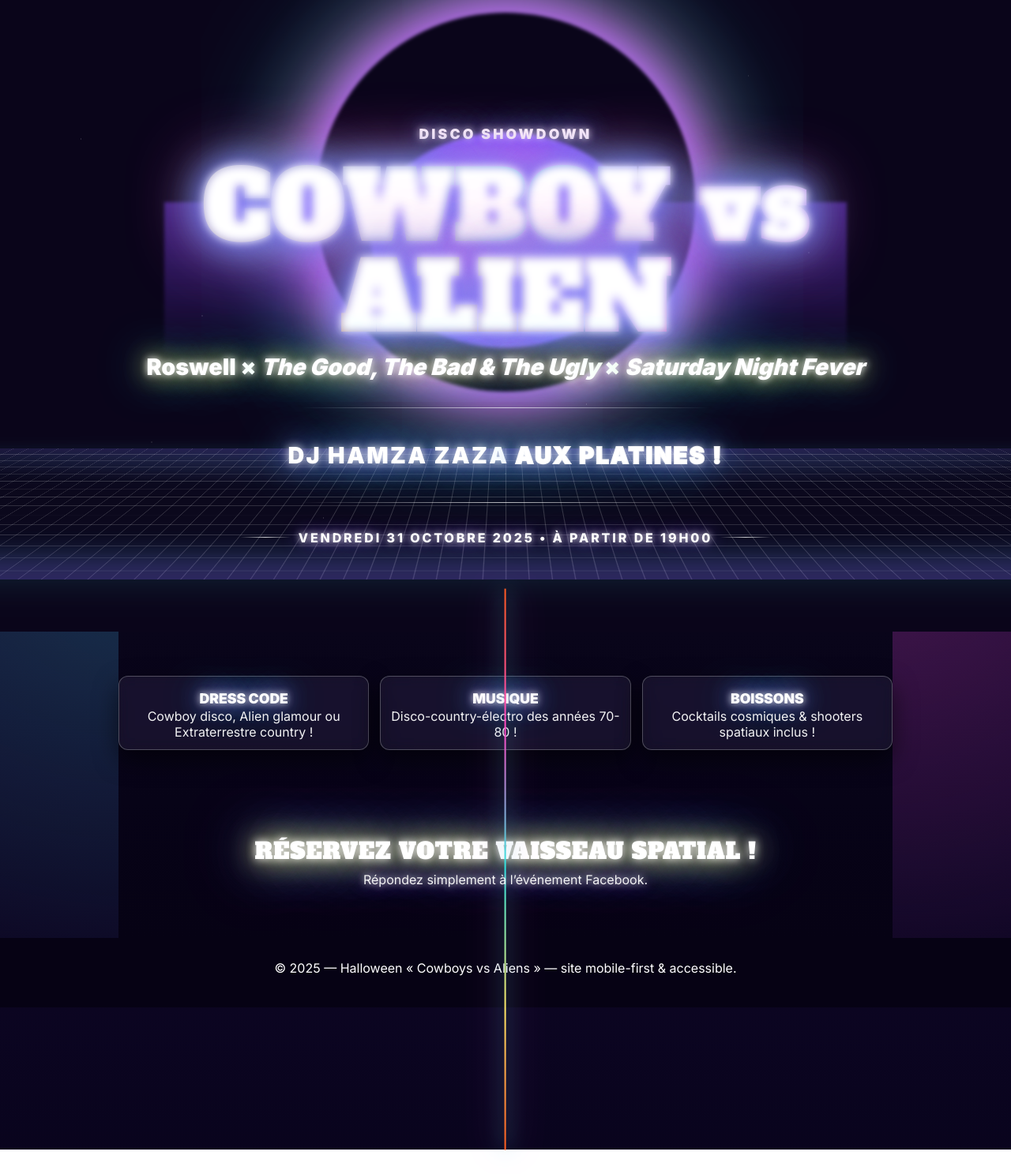
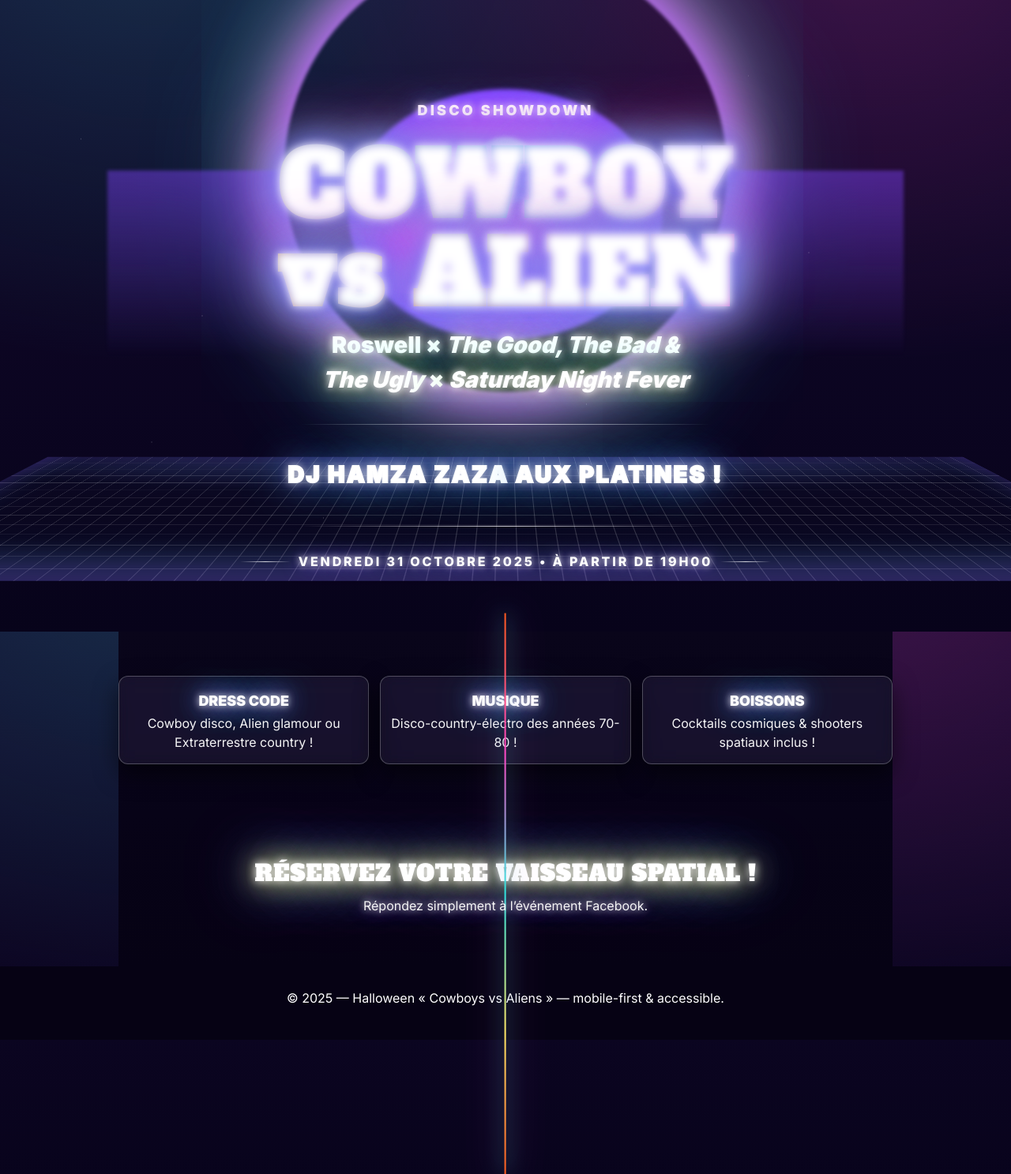
Before and after one commit to donwhego/CvsA, a plain HTML site: page index.html in a window 1280 px wide. Shown: the whole page at 79% size. Before the commit the page ends 1456 px from the top, so only its background shows below. Drawn offline with Linux system fonts and the light colour scheme.

Commit message:
Update index.html

```diff
--- a/index.html
+++ b/index.html
@@ -5,7 +5,6 @@
 <meta name="viewport" content="width=device-width,initial-scale=1,viewport-fit=cover" />
 <title>COWBOY vs ALIEN — DISCO SHOWDOWN</title>
 <meta name="description" content="Roswell rencontre The Good, The Bad & The Ugly rencontre Saturday Night Fever. Vendredi 31 octobre 2025, à partir de 19h00. DJ HAMZA ZAZA aux platines !" />
-<!-- Social previews -->
 <meta property="og:type" content="website" />
 <meta property="og:title" content="COWBOY vs ALIEN — DISCO SHOWDOWN" />
 <meta property="og:description" content="Halloween — 31/10/2025 — 19h — DJ HAMZA ZAZA — Cowboy disco x Alien glamour." />
@@ -14,83 +13,54 @@
 <meta name="twitter:title" content="COWBOY vs ALIEN — DISCO SHOWDOWN" />
 <meta name="twitter:description" content="Roswell rencontre The Good, The Bad & The Ugly rencontre Saturday Night Fever." />
 <meta name="twitter:image" content="poster.jpg" />
-
 <link href="https://fonts.googleapis.com/css2?family=Alfa+Slab+One&family=Inter:wght@400;600;800;900&display=swap" rel="stylesheet">
-
 <style>
-/* ----------- PALETTE & TYPE ----------- */
 :root{
-  --bg-deep:#0a051a;
-  --bg-deeper:#050314;
-  --violet:#8b5cff;
-  --magenta:#ff49c6;
-  --aqua:#31e7dd;
-  --yellow:#ffe666;
-  --orange:#ff5a1f;
-  --white:#ffffff;
-
-  --display:"Alfa Slab One", system-ui, -apple-system, Segoe UI, Roboto, sans-serif;
-  --body:"Inter", system-ui, -apple-system, Segoe UI, Roboto, sans-serif;
-
-  --s-1:clamp(.9rem,.85rem + .3vw,1rem);
-  --s0:clamp(1rem,.9rem + 1vw,1.1rem);
-  --s1:clamp(1.3rem,1.05rem + 2.2vw,1.8rem);
-  --s2:clamp(2.2rem,1.5rem + 4.4vw,3rem);
-  --s3:clamp(3.6rem,2.2rem + 7vw,4.8rem);
-  --s4:clamp(4.8rem,2.8rem + 11vw,7.2rem);
+  --violet:#8b5cff; --magenta:#ff49c6; --aqua:#31e7dd; --yellow:#ffe666; --orange:#ff5a1f;
+  --display:"Alfa Slab One",system-ui,-apple-system,Segoe UI,Roboto,sans-serif;
+  --body:"Inter",system-ui,-apple-system,Segoe UI,Roboto,sans-serif;
+  --s-1:clamp(.9rem,.85rem + .3vw,1rem); --s0:clamp(1rem,.9rem + 1vw,1.12rem);
+  --s1:clamp(1.28rem,1.05rem + 2.2vw,1.8rem); --s2:clamp(2rem,1.45rem + 4.4vw,3rem);
+  --s3:clamp(3.2rem,2rem + 7vw,4.8rem); --s4:clamp(4.4rem,2.6rem + 11vw,7rem);
 }
-
-/* ----------- BASE ----------- */
 *{box-sizing:border-box}
 html,body{height:100%}
 body{
-  margin:0;color:#fff;font-family:var(--body);
+  margin:0;color:#fff;font-family:var(--body);line-height:1.55;
   background:
-    radial-gradient(1200px 900px at 85% -10%, rgba(255,73,198,.20), transparent 60%),
-    radial-gradient(1200px 900px at 15% -10%, rgba(49,231,221,.18), transparent 60%),
+    radial-gradient(1200px 900px at 85% -10%, rgba(255,73,198,.18), transparent 60%),
+    radial-gradient(1200px 900px at 15% -10%, rgba(49,231,221,.16), transparent 60%),
     linear-gradient(#12082c,#07031a);
-  overflow-x:hidden;
+  overflow-x:hidden; /* prevent side scroll on small phones */
 }
 a{color:var(--aqua)}
-.wrap{max-width:980px;margin-inline:auto;padding-inline:clamp(16px,3vw,28px)}
-
-/* faint vignette + poster texture */
+/* Poster texture + vignette */
 body::after{
-  content:"";
-  position:fixed;inset:0;pointer-events:none;z-index:-2;
-  background:
-    linear-gradient(to bottom, rgba(0,0,0,.2), rgba(0,0,0,.6)),
-    url('poster.jpg') center/cover no-repeat;
-  opacity:.15;mix-blend-mode:screen;
+  content:"";position:fixed;inset:0;pointer-events:none;z-index:-2;
+  background:linear-gradient(to bottom, rgba(0,0,0,.18), rgba(0,0,0,.6)), url('poster.jpg') center/cover no-repeat;
+  opacity:.12;mix-blend-mode:screen;
 }
 
-/* ----------- HERO (Poster-like layout) ----------- */
+/* ---------- HERO ---------- */
 #hero{
-  position:relative;min-height:100svh;display:grid;place-items:center;
-  text-align:center;overflow:hidden;background:var(--bg-deep);
+  position:relative;min-height:100svh;display:grid;place-items:center;text-align:center;overflow:hidden;
+  padding:env(safe-area-inset-top) 0 0;
 }
-
-/* big neon arc/sun */
+/* centered sun/arc */
 .neon-sun{
-  position:absolute;inset:auto 0 38%;margin:auto;height:min(60vh,560px);max-height:70svh;
-  aspect-ratio:1/1;border-radius:50%;
+  position:absolute;left:50%;bottom:38%;transform:translateX(-50%);
+  width:min(110vw,560px);height:min(110vw,560px);border-radius:50%;
   background:
-    radial-gradient(closest-side, #ffffff 0 6%, #ffe6ff 7% 14%, rgba(255,255,255,0) 16%),
+    radial-gradient(closest-side, #ffffff 0 7%, #ffe9ff 8% 14%, rgba(255,255,255,0) 16%),
     radial-gradient(closest-side at 50% 60%, #ff5bd7, #c246ff 40%, #7a4bff 70%, rgba(122,75,255,0) 72%);
-  filter: blur(2px) saturate(1.3);
-  box-shadow:
-    0 0 60px #b07cff,
-    0 0 120px #ff52a2,
-    0 0 160px #33e7dd;
+  filter:blur(2px) saturate(1.3);
+  box-shadow:0 0 60px #b07cff, 0 0 120px #ff52a2, 0 0 160px #33e7dd;
   z-index:0;
 }
-.neon-sun::after{ /* soft horizon fade */
-  content:"";position:absolute;inset:50% -40% -20% -40%;
-  background:linear-gradient(to bottom, rgba(122,75,255,.45), rgba(10,5,26,0) 60%);
-}
-
-/* star dust */
-.star, .star2, .star3{position:absolute;inset:0;z-index:0;pointer-events:none;mix-blend-mode:screen}
+.neon-sun::after{content:"";position:absolute;inset:50% -40% -20% -40%;
+  background:linear-gradient(to bottom, rgba(122,75,255,.45), rgba(10,5,26,0) 60%)}
+/* star layers */
+.star,.star2,.star3{position:absolute;inset:0;z-index:0;pointer-events:none;mix-blend-mode:screen}
 .star{background:
   radial-gradient(1.4px 1.4px at 8% 22%, #fff, transparent 50%),
   radial-gradient(1.4px 1.4px at 74% 12%, #fff, transparent 50%),
@@ -104,11 +74,16 @@ body::after{
   radial-gradient(2px 2px at 40% 30%, #fff, transparent 45%),
   radial-gradient(2px 2px at 15% 70%, #fff, transparent 45%);opacity:.34;animation:sd3 130s linear infinite}
 
-/* headline stack */
-.stack{position:relative;z-index:1;display:grid;gap:.6rem;place-items:center;margin-top:6svh}
+/* centered content stack */
+.stack{
+  position:relative;z-index:1;display:grid;gap:.6rem;place-items:center;
+  width:min(92vw,720px); /* <- keeps perfect centering on mobile */
+  margin-inline:auto;margin-top:clamp(28px,6vh,64px);
+  text-wrap:balance;
+}
 .kicker{
-  letter-spacing:.18em;text-transform:uppercase;font-weight:900;font-size:var(--s0);color:#fff;
-  text-shadow:0 0 10px rgba(255,255,255,.95),0 0 28px rgba(139,92,255,.95),0 0 48px rgba(49,231,221,.9);
+  letter-spacing:.18em;text-transform:uppercase;font-weight:900;font-size:var(--s0);
+  text-shadow:0 0 10px #fff,0 0 28px var(--violet),0 0 48px var(--aqua);
 }
 .title{
   font-family:var(--display);font-size:var(--s4);line-height:1;letter-spacing:.02em;margin:0;
@@ -116,91 +91,77 @@ body::after{
     radial-gradient(110% 180% at 50% -30%, #ffffff 0 8%, rgba(255,255,255,0) 10%),
     conic-gradient(from 190deg, var(--orange), var(--yellow), var(--aqua), var(--magenta), var(--orange));
   -webkit-background-clip:text;background-clip:text;color:transparent;
-  text-shadow:
-    0 0 12px #fff,
-    0 0 40px #8b5cff,
-    0 0 60px #31e7dd,
-    0 0 90px #ff49c6;
+  text-shadow:0 0 12px #fff,0 0 40px var(--violet),0 0 60px var(--aqua),0 0 90px var(--magenta);
 }
 .subtitle{
-  font-weight:900;font-size:var(--s1);color:#fff;margin:0;
-  text-shadow:0 0 10px #fff,0 0 30px #ffe666,0 0 60px #31e7dd;
+  font-weight:900;font-size:var(--s1);margin:0;
+  text-shadow:0 0 10px #fff,0 0 30px var(--yellow),0 0 60px var(--aqua);
 }
 
-/* DJ outlined block like poster */
-.dj-block{
-  margin-top:clamp(16px,2vh,22px);
-  display:inline-grid;gap:.35rem;place-items:center;
-}
+/* DJ block + separators */
+.dj-block{margin-top:clamp(12px,2vh,22px);display:inline-grid;gap:.35rem;place-items:center}
 .dj-name{
   font-weight:900;font-size:var(--s1);letter-spacing:.08em;text-transform:uppercase;color:#fff;
-  -webkit-text-stroke:2px rgba(255,255,255,.9);
-  text-shadow:
-    0 0 12px rgba(255,255,255,1),
-    0 0 36px rgba(139,92,255,1),
-    0 0 60px rgba(49,231,221,1);
+  -webkit-text-stroke:2px rgba(255,255,255,.95);
+  text-shadow:0 0 12px #fff,0 0 36px var(--violet),0 0 60px var(--aqua);
 }
-.dj-name span{ -webkit-text-stroke: 0 currentColor; } /* keep fill opaque */
-
-/* thin separators + date strip */
-.sep{height:1px;width:min(520px,86vw);background:linear-gradient(90deg, transparent, rgba(255,255,255,.7), transparent);margin:.5rem auto}
+.sep{height:1px;width:min(520px,86vw);background:linear-gradient(90deg,transparent,rgba(255,255,255,.8),transparent);margin:.45rem auto}
 .date-strip{
   display:flex;gap:.6rem;align-items:center;justify-content:center;
-  font-weight:800;font-size:var(--s-1);letter-spacing:.18em;text-transform:uppercase;color:#fff;
-  text-shadow:0 0 8px #fff, 0 0 22px #8b5cff;
+  font-weight:800;font-size:var(--s-1);letter-spacing:.18em;text-transform:uppercase;
+  text-shadow:0 0 8px #fff,0 0 22px var(--violet);
 }
-.date-strip .line{height:1px;width:64px;background:linear-gradient(90deg, transparent, rgba(255,255,255,.8), transparent)}
+.date-strip .line{height:1px;width:64px;background:linear-gradient(90deg,transparent,rgba(255,255,255,.8),transparent)}
 
-/* grid floor */
+/* Grid floor centered & clipped */
 .floor{
   position:absolute;left:50%;bottom:-1px;translate:-50% 0;
-  width:140vw;height:42svh;max-height:360px;pointer-events:none;
+  width:120vw;max-width:1400px;height:40svh;max-height:360px;pointer-events:none;
   background:
     repeating-linear-gradient(transparent 0 22px, rgba(255,255,255,.18) 22px 23px),
     repeating-linear-gradient(90deg, transparent 0 22px, rgba(255,255,255,.18) 22px 23px),
     radial-gradient(120% 100% at 50% -20%, rgba(139,92,255,.32), rgba(0,0,0,0) 60%);
-  transform: perspective(680px) rotateX(62deg);
-  box-shadow: 0 -30px 60px rgba(139,92,255,.3) inset;
+  transform:perspective(680px) rotateX(62deg);
+  box-shadow:0 -30px 60px rgba(139,92,255,.3) inset;
   animation:gridGlow 6s ease-in-out infinite alternate;
+  clip-path:inset(0 0 0 0 round 0); /* prevents overflow from causing scrollbars */
 }
 
-/* below the fold (simple, still neon) */
+/* BELOW THE FOLD */
 section{scroll-margin-top:12svh}
-#details{padding:56px 0 64px;background:linear-gradient(#09051a, #070317)}
+#details{padding:clamp(32px,6vw,56px) 0 clamp(36px,7vw,64px);background:linear-gradient(#09051a,#070317)}
+.wrap{max-width:980px;margin-inline:auto;padding-inline:clamp(16px,4vw,28px)}
 .cards{display:grid;gap:14px;grid-template-columns:1fr}
 @media (min-width:720px){.cards{grid-template-columns:repeat(3,1fr)}}
 .card{
   background:rgba(255,255,255,.06);border:1px solid rgba(255,255,255,.25);
-  border-radius:12px;padding:14px 12px 12px;backdrop-filter:blur(8px) saturate(140%);-webkit-backdrop-filter:blur(8px) saturate(140%);
+  border-radius:12px;padding:14px 12px;backdrop-filter:blur(8px) saturate(140%);-webkit-backdrop-filter:blur(8px) saturate(140%);
   text-align:center;box-shadow:0 12px 30px rgba(0,0,0,.55)
 }
-.card h3{margin:.2rem 0 .1rem;font-size:var(--s0);font-weight:900;color:#fff;text-transform:uppercase;
-  text-shadow:0 0 10px #fff,0 0 28px #8b5cff,0 0 46px #31e7dd}
-.card p{margin:0;color:#fff;opacity:.95}
+.card h3{margin:.2rem 0 .1rem;font-size:var(--s0);font-weight:900;text-transform:uppercase;
+  text-shadow:0 0 10px #fff,0 0 28px var(--violet),0 0 46px var(--aqua)}
+.card p{margin:0;color:#fff;opacity:.96}
 
-#rsvp{padding:44px 0 64px;text-align:center;background:linear-gradient(#070317,#060214)}
+#rsvp{padding:clamp(34px,6vw,52px) 0 clamp(48px,8vw,64px);text-align:center;background:linear-gradient(#070317,#060214)}
 .neon-link{
   display:inline-block;font-family:var(--display);font-size:var(--s1);letter-spacing:.02em;color:#fff;text-decoration:none;position:relative;
-  text-shadow:0 0 12px #fff,0 0 34px #ffe666,0 0 60px #31e7dd,0 0 90px #ff49c6;
+  text-shadow:0 0 12px #fff,0 0 34px var(--yellow),0 0 60px var(--aqua),0 0 90px var(--magenta);
 }
 .neon-link::after{
   content:"";position:absolute;left:-6%;right:-6%;bottom:-4px;height:2px;
   background:linear-gradient(90deg,var(--orange),var(--yellow),var(--aqua),var(--magenta),var(--orange));
-  box-shadow:0 0 24px #31e7dd,0 0 44px #ff49c6;animation:shimmer 3.2s linear infinite;
+  box-shadow:0 0 24px var(--aqua),0 0 44px var(--magenta);animation:shimmer 3.2s linear infinite;
 }
-.neon-sub{display:block;margin-top:.4rem;color:#fff;opacity:.95;text-shadow:0 0 10px #fff,0 0 28px #8b5cff}
+.neon-sub{display:block;margin-top:.4rem;opacity:.96;text-shadow:0 0 10px #fff,0 0 28px var(--violet)}
 
-#footer{padding:28px 0 40px;text-align:center;color:#fff;background:#060214}
+#footer{padding:28px 0 40px;text-align:center;background:#060214;color:#fff}
 
-/* ----------- ANIMATIONS ----------- */
+/* ANIMATIONS */
 @keyframes sd1{0%{background-position:0 0}100%{background-position:300% -300%}}
 @keyframes sd2{0%{background-position:0 0}100%{background-position:-260% 240%}}
 @keyframes sd3{0%{background-position:0 0}100%{background-position:200% -200%}}
 @keyframes shimmer{to{transform:rotate(360deg)}}
-@keyframes gridGlow{
-  0%{filter:drop-shadow(0 0 14px rgba(139,92,255,.6))}
-  100%{filter:drop-shadow(0 0 26px rgba(49,231,221,.7))}
-}
+@keyframes gridGlow{0%{filter:drop-shadow(0 0 14px rgba(139,92,255,.6))}100%{filter:drop-shadow(0 0 26px rgba(49,231,221,.7))}}
 @media (prefers-reduced-motion: reduce){
   .star,.star2,.star3,.floor,.neon-link::after{animation:none !important}
 }
@@ -214,7 +175,7 @@ section{scroll-margin-top:12svh}
   <div class="star2" aria-hidden="true"></div>
   <div class="star3" aria-hidden="true"></div>
 
-  <div class="wrap stack">
+  <div class="stack">
     <p class="kicker">DISCO SHOWDOWN</p>
     <h1 class="title">COWBOY vs ALIEN</h1>
     <p class="subtitle">Roswell × <em>The Good, The Bad &amp; The Ugly</em> × <em>Saturday Night Fever</em></p>
@@ -232,29 +193,23 @@ section{scroll-margin-top:12svh}
     </p>
   </div>
 
-  <!-- floor grid like the reference -->
   <div class="floor" aria-hidden="true"></div>
 
-  <!-- Hidden img only to provide alt text for screen readers (background is CSS) -->
-  <img src="poster.jpg" alt="Affiche Halloween Cowboys vs Aliens : cowboy et extraterrestre DJ sous boule disco, ambiance néon, citrouilles et skyline nocturne." width="1" height="1" style="position:absolute;opacity:0;pointer-events:none" />
+  <img src="poster.jpg" alt="Affiche Halloween Cowboys vs Aliens : cowboy et extraterrestre DJ sous boule disco, ambiance néon." width="1" height="1" style="position:absolute;opacity:0;pointer-events:none" />
 </header>
 
 <main>
-  <!-- Simple neon detail cards (optional below the fold) -->
   <section id="details" class="wrap" aria-labelledby="d-title">
     <h2 id="d-title" style="position:absolute;left:-9999px">Détails</h2>
     <div class="cards" role="list">
       <article class="card" role="listitem">
-        <h3>Dress code</h3>
-        <p>Cowboy disco, Alien glamour ou Extraterrestre country !</p>
+        <h3>Dress code</h3><p>Cowboy disco, Alien glamour ou Extraterrestre country !</p>
       </article>
       <article class="card" role="listitem">
-        <h3>Musique</h3>
-        <p>Disco-country-électro des années 70-80 !</p>
+        <h3>Musique</h3><p>Disco-country-électro des années 70-80 !</p>
       </article>
       <article class="card" role="listitem">
-        <h3>Boissons</h3>
-        <p>Cocktails cosmiques &amp; shooters spatiaux inclus !</p>
+        <h3>Boissons</h3><p>Cocktails cosmiques &amp; shooters spatiaux inclus !</p>
       </article>
     </div>
   </section>
@@ -267,19 +222,18 @@ section{scroll-margin-top:12svh}
 </main>
 
 <footer id="footer" role="contentinfo">
-  © 2025 — Halloween « Cowboys vs Aliens » — site mobile-first & accessible.
+  © 2025 — Halloween « Cowboys vs Aliens » — mobile-first & accessible.
 </footer>
 
 <script>
-/* Poster-like parallax: move neon sun and background on scroll */
+/* Gentle parallax that won’t break centering */
 const hero = document.getElementById('hero');
 const sun = document.querySelector('.neon-sun');
 const reduce = matchMedia('(prefers-reduced-motion: reduce)').matches;
 function onScroll(){
   const r = hero.getBoundingClientRect();
   const p = Math.min(Math.max((0 - r.top)/Math.max(1, r.height), 0), 1);
-  sun.style.transform = `translateY(${p*10}px) scale(1.00)`;
-  hero.style.setProperty('--bgY', (p*60)+'px'); /* used by potential bg var */
+  sun.style.transform = `translateX(-50%) translateY(${p*10}px)`; // keep centered, add slight float
 }
 if(!reduce){ addEventListener('scroll', onScroll, {passive:true}); }
 </script>
```
